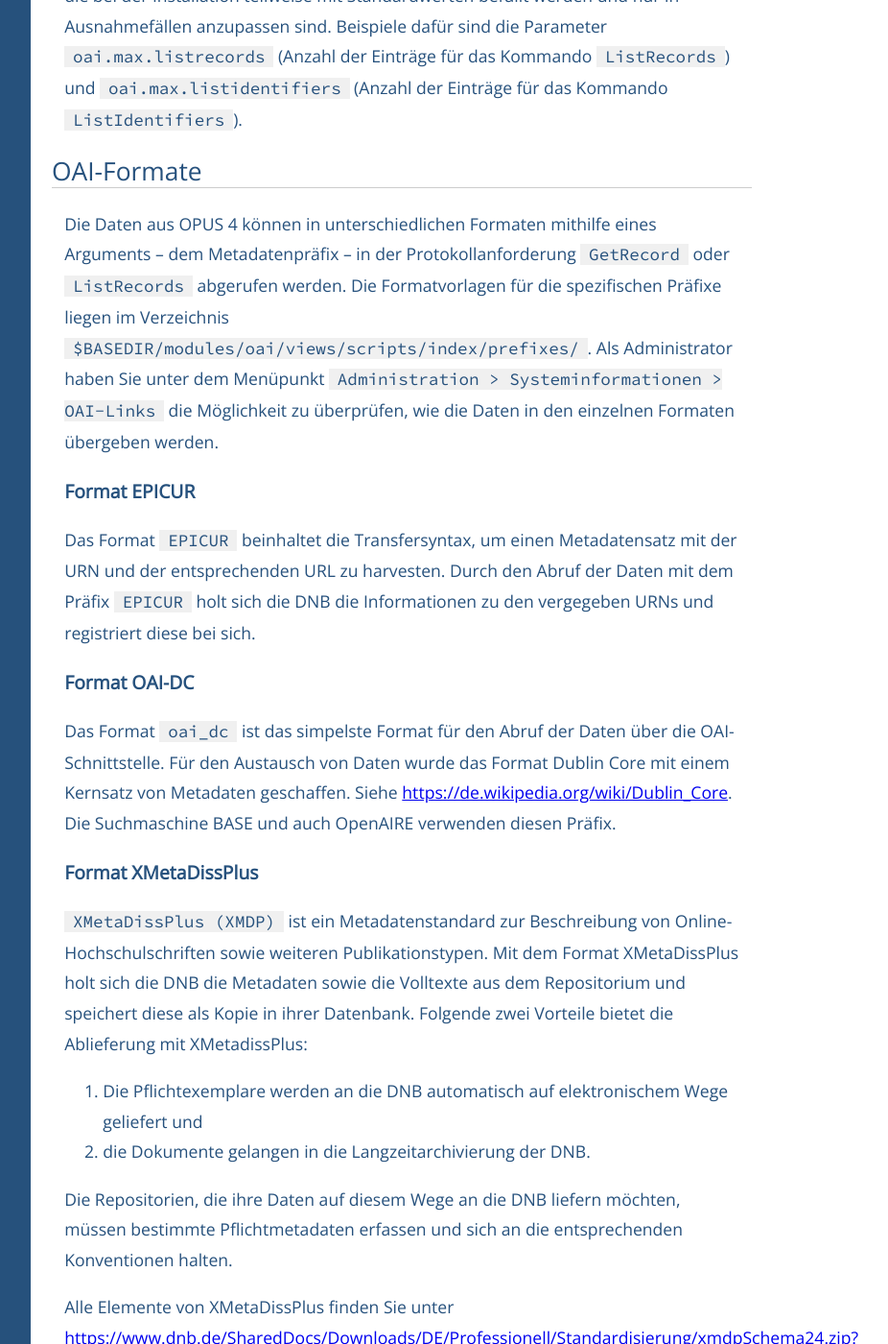
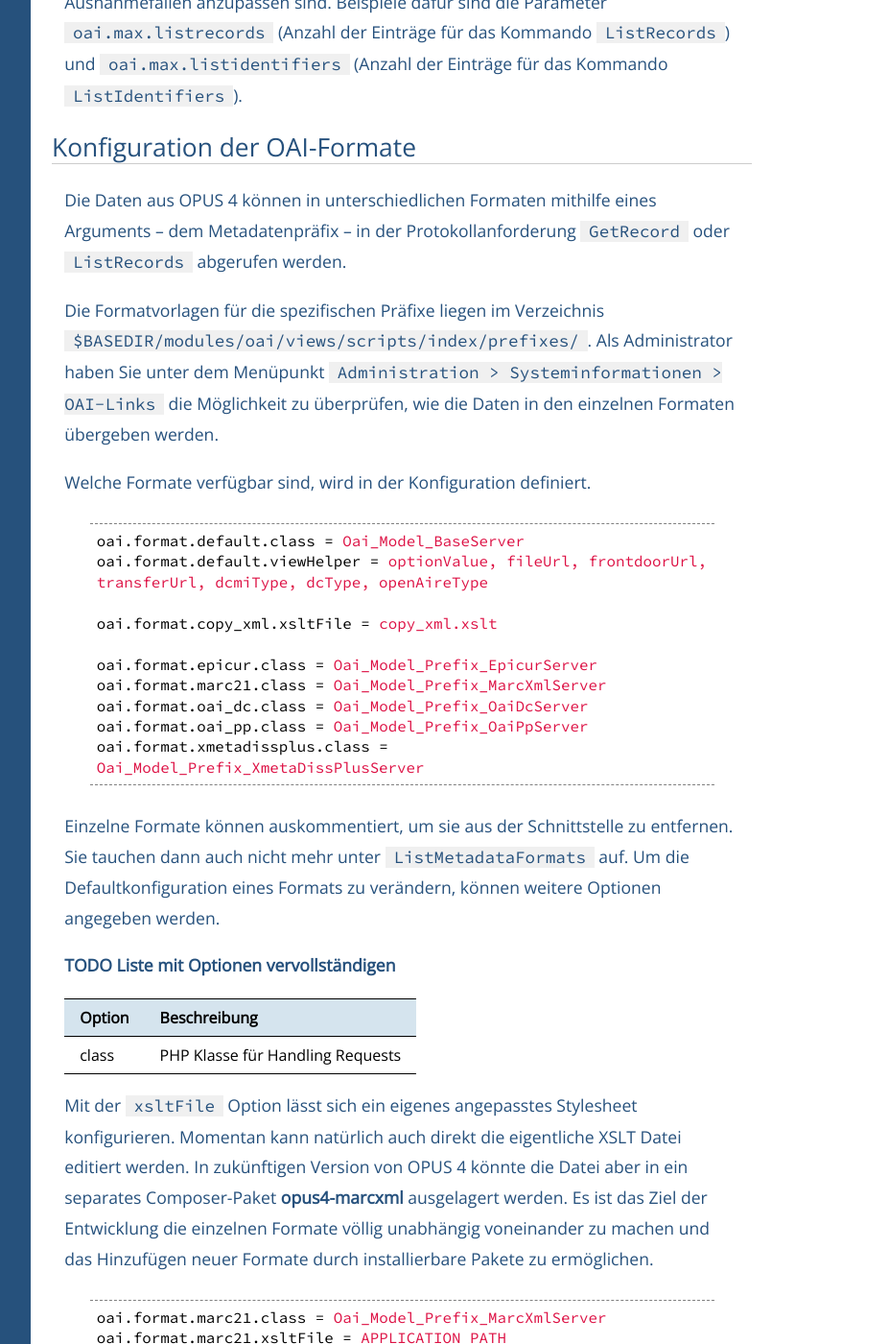
Before and after one commit to OPUS4/userdoc, a Jekyll site: the page built from export/oaiexport.md, in a window 1280 px wide and 1400 px high, scrolled down 967 px. Shown: the whole window at 96% size, without its empty margins (224-1150 px from the left). Built offline with Jekyll 4.4.1, drawn with Linux system fonts in a browser that asks for light colours; some of the changed text lies outside the part shown.

Commit message:
#119 New OAI format config docs

```diff
--- a/export/oaiexport.md
+++ b/export/oaiexport.md
@@ -10,14 +10,13 @@ OPUS 4 unterstützt die Formate EPICUR, XMetaDissPlus, OAI-DC und MARC-21.
 
 Die Parameter für die OAI-Schnittstelle werden in der `config.ini`-Datei im Abschnitt `OAI Settings` eingetragen.
 
-
-{% highlight ini %}
+~~~ ini
 ; OAI SETTINGS
 oai.baseurl =
 oai.repository.name = Opus4 Demo Instance
 oai.repository.identifier = opus4.demo
 oai.sample.identifier = oai:opus4.demo:90
-{% endhighlight %}
+~~~
 
 Bei dem Parameter `oai.baseurl` wird die URL eingetragen, unter der die OAI-Schnittstelle
 erreichbar ist. Diese wird in der Schnittstelle unter `<baseURL>` angezeigt und normalerweise
@@ -33,23 +32,65 @@ teilweise mit Standardwerten befüllt werden und nur in Ausnahmefällen anzupass
 sind die Parameter `oai.max.listrecords` (Anzahl der Einträge für das Kommando `ListRecords`) und
 `oai.max.listidentifiers` (Anzahl der Einträge für das Kommando `ListIdentifiers`).
 
-## OAI-Formate
-Die Daten aus OPUS 4 können in unterschiedlichen Formaten mithilfe eines Arguments – dem Metadatenpräfix – in der Protokollanforderung `GetRecord` oder `ListRecords` abgerufen werden.
-Die Formatvorlagen für die spezifischen Präfixe liegen im Verzeichnis `$BASEDIR/modules/oai/views/scripts/index/prefixes/`.
-Als Administrator haben Sie unter dem Menüpunkt `Administration > Systeminformationen > OAI-Links` die Möglichkeit zu überprüfen,
-wie die Daten in den einzelnen Formaten übergeben werden.
+## Konfiguration der OAI-Formate
 
-### Format EPICUR
+Die Daten aus OPUS 4 können in unterschiedlichen Formaten mithilfe eines Arguments – dem Metadatenpräfix – in der
+Protokollanforderung `GetRecord` oder `ListRecords` abgerufen werden.
+
+Die Formatvorlagen für die spezifischen Präfixe liegen im
+Verzeichnis `$BASEDIR/modules/oai/views/scripts/index/prefixes/`.
+Als Administrator haben Sie unter dem Menüpunkt `Administration > Systeminformationen > OAI-Links` die Möglichkeit zu
+überprüfen, wie die Daten in den einzelnen Formaten übergeben werden.
+
+Welche Formate verfügbar sind, wird in der Konfiguration definiert.
+
+~~~ ini
+oai.format.default.class = Oai_Model_BaseServer
+oai.format.default.viewHelper = optionValue, fileUrl, frontdoorUrl, transferUrl, dcmiType, dcType, openAireType
+
+oai.format.copy_xml.xsltFile = copy_xml.xslt
+
+oai.format.epicur.class = Oai_Model_Prefix_EpicurServer
+oai.format.marc21.class = Oai_Model_Prefix_MarcXmlServer
+oai.format.oai_dc.class = Oai_Model_Prefix_OaiDcServer
+oai.format.oai_pp.class = Oai_Model_Prefix_OaiPpServer
+oai.format.xmetadissplus.class = Oai_Model_Prefix_XmetaDissPlusServer
+~~~
+
+Einzelne Formate können auskommentiert, um sie aus der Schnittstelle zu entfernen. Sie tauchen dann auch nicht mehr
+unter `ListMetadataFormats` auf. Um die Defaultkonfiguration eines Formats zu verändern, können weitere Optionen
+angegeben werden.
+
+**TODO Liste mit Optionen vervollständigen**
+
+| Option | Beschreibung                     |
+|--------|----------------------------------|
+| class  | PHP Klasse für Handling Requests |
+
+
+Mit der `xsltFile` Option lässt sich ein eigenes angepasstes Stylesheet konfigurieren. Momentan kann natürlich auch
+direkt die eigentliche XSLT Datei editiert werden. In zukünftigen Version von OPUS 4 könnte die Datei aber in ein
+separates Composer-Paket **opus4-marcxml** ausgelagert werden. Es ist das Ziel der Entwicklung die einzelnen Formate
+völlig unabhängig voneinander zu machen und das Hinzufügen neuer Formate durch installierbare Pakete zu ermöglichen.
+
+~~~ ini
+oai.format.marc21.class = Oai_Model_Prefix_MarcXmlServer
+oai.format.marc21.xsltFile = APPLICATION_PATH "/application/configs/oai/mymarc21.xslt"
+~~~
+
+## Format EPICUR
+
 Das Format `EPICUR` beinhaltet die Transfersyntax, um einen Metadatensatz mit der URN und der entsprechenden URL zu harvesten.
 Durch den Abruf der Daten mit dem Präfix `EPICUR` holt sich die DNB die Informationen zu den vergegeben URNs und registriert diese bei sich.
 
-### Format OAI-DC
+## Format OAI-DC
+
 Das Format `oai_dc` ist das simpelste Format für den Abruf der Daten über die OAI-Schnittstelle. Für den Austausch von Daten wurde das Format Dublin Core mit einem Kernsatz von Metadaten geschaffen.
 Siehe <https://de.wikipedia.org/wiki/Dublin_Core>.
 Die Suchmaschine BASE und auch OpenAIRE verwenden diesen Präfix.
 
+## Format XMetaDissPlus
 
-### Format XMetaDissPlus
 `XMetaDissPlus (XMDP)` ist ein Metadatenstandard zur Beschreibung von Online-Hochschulschriften sowie weiteren Publikationstypen.
 Mit dem Format XMetaDissPlus holt sich die DNB die Metadaten sowie die Volltexte aus dem Repositorium und speichert diese als Kopie in ihrer Datenbank.
 Folgende zwei Vorteile bietet die Ablieferung mit XMetadissPlus:
@@ -69,7 +110,7 @@ Wichtige Elemente von XMetaDissPlus sind:
 
 `<dc:creator>` - In der Regel ist dies der Autor bzw. die Autorin. Bei der Erfassung sollte der Vor- und Nachname angegeben werden.
 
-{% highlight ini %}
+~~~ xml
 z.B.
 <dc:creator xsi:type="pc:MetaPers" >
 <pc:person>
@@ -80,7 +121,7 @@ z.B.
 <pc:academicTitle>Dipl.-Ing</pc:academicTitle>
 </pc:person>
 </dc:creator>
-{% endhighlight %}
+~~~
 
 <p class="note" markdown="1">
 In manchen Kulturkreisen kann die Namensbezeichnung für Personen auch nur aus einem Namen bestehen.
@@ -88,7 +129,7 @@ Ebenso bei Künstlernamen oder Persönlichkeiten aus anderen Epochen (z.B. bei D
 Wenn kein Vorname zur Namensbezeichnung zugehörig ist, dann muss der Eintrag ins Metadatenfeld "Nachname" erfolgen, damit dies mit XMetaDissPlus korrekt übergeben wird.
 </p>
 
-{% highlight ini %}
+~~~ xml
 z.B.
 <dc:creator xsi:type="pc:MetaPers">
 <pc:person>
@@ -98,20 +139,23 @@ z.B.
 </pc:name>
 </pc:person>
 </dc:creator>
-{% endhighlight %}
+~~~
 
 `<dcterms:isPartOf>` - Pflichtelement für alle periodischen Veröffentlichungen beim Dokumenttyp "PeriodicalPart", wie z.B. Jahrbücher, Amtsblätter etc. Dieses Element erwartet als Attribute `<ZSTitelID>` und `<ZS-Ausgabe>`. In der OPUS-Standardauslieferung können diese Angaben mit der Zuordnung zu einer Schriftenreihe und einer Bandnummer
 übergeben werden. Im Attribut "ddb:ZSTitelID" erscheint dann die ID der Schriftenreihe, über welche die DNB den Bezug zum Dokument herstellt.
-{% highlight ini %}
+
+~~~ xml
 z.B.
 <dcterms:isPartOf xsi:type="ddb:ZSTitelID" >250</dcterms:isPartOf>
 <dcterms:isPartOf xsi:type="ddb:ZS-Ausgabe" >2020</dcterms:isPartOf>
-{% endhighlight %}
+~~~
 
-### Format MARC21
+## Format MARC21
+
 `MARC21` ist eine Version von MARC (MAchine-Readable Cataloging) und wird vor allem in Bibliothekskatalogen für Bibliografische Daten verwendet. Siehe "Deutsche Übersetzung des  MARC 21 Format for Bibliographic Data" <https://d-nb.info/996983511/34>.
 Für den Abruf der Daten über die OAI-Schnittstelle mit dem Präfix `marc21` können noch zusätzliche Angaben in der `config.ini`-Datei konfiguriert werden, die noch nicht in der Datenbank stehen.
-{% highlight ini %}
+
+~~~ ini
 ; MARC21 XML EXPORT
 ; used to set MARC field 003
 marc21.isil= <ISIL der Bibliothek eingeben>
@@ -119,4 +163,4 @@ marc21.isil= <ISIL der Bibliothek eingeben>
 marc21.publisherCity= <Ist nur erforderlich, wenn kein DNB-Institut angelegt ist>
 ; default value used to set subfield b of MARC field 264
 marc21.publisherName= <Ist nur erforderlich, wenn kein DNB-Institut angelegt ist>
-{% endhighlight %}
+~~~
```
